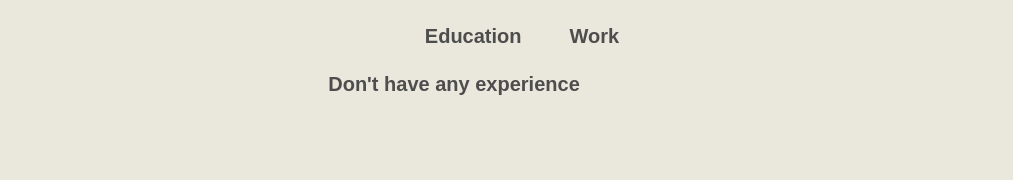
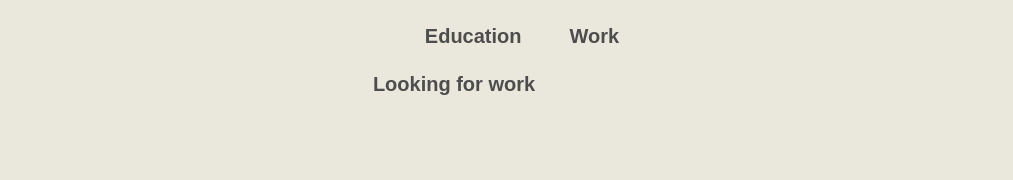
Before and after one commit to bhuwanP69/Portfolio-React, a React (Vite) app: page / in a window 1280 px wide. Both pictures are taken after a click on the button "Work". Shown: the part 1715-1895 px from the top of the page, without its empty margins (122-1135 px from the left). Built offline with nearby package versions, Linux system fonts and the light colour scheme; some icons are missing.

Commit message:
try to not zoom in

```diff
--- a/index.html
+++ b/index.html
@@ -7,7 +7,10 @@
       type="image/svg+xml"
       href="https://live.staticflickr.com/65535/53160700296_297807ed3d_n.jpg"
     />
-    <meta name="viewport" content="width=device-width, initial-scale=1.0" />
+    <meta
+      name="viewport"
+      content="width=device-width, initial-scale=1.0 , maximum-scale=1, user-scalable=0"
+    />
     <title>Bhuwan Paudel | Web Developer</title>
   </head>
   <body>
--- a/src/routes/Skills.jsx
+++ b/src/routes/Skills.jsx
@@ -162,7 +162,7 @@
                      )}
                      {showWork && (
                  <div className=" grid  h-20 justify-center pt-5 pr-32">
-                <h6 className="text-xl font-semibold">Don't have any experience</h6>
+                <h6 className="text-xl font-semibold">Looking for work</h6>
             </div>
                     )}
             </div>
```
